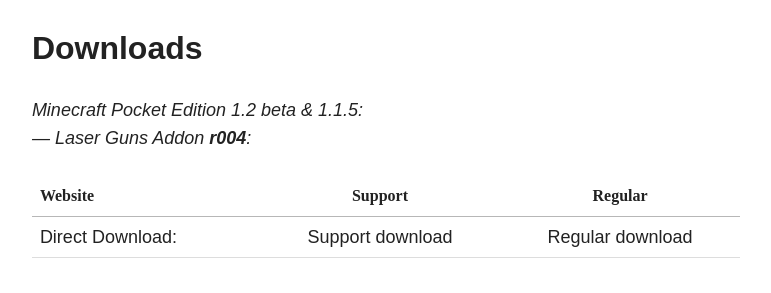
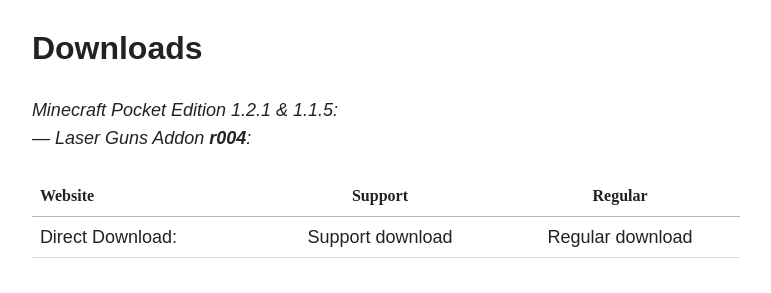
Before and after one commit to Desno365/Desno365.github.io, a Jekyll site: the page built from minecraft/laser-mod/index.md, in a window 1280 px wide and 900 px high, scrolled down 1662 px. Shown: the part 160-453 px from the top of the window, without its empty margins (254-1025 px from the left). Built offline with Jekyll 4.4.1, drawn with Linux system fonts in a browser that asks for light colours; nearby versions of some CDN libraries; comment, search, counter and statistics services are not loaded.

Commit message:
Update compatibility

```diff
--- a/minecraft/laser-mod/index.md
+++ b/minecraft/laser-mod/index.md
@@ -43,7 +43,7 @@
 
 ## Downloads
 
-<i>Minecraft Pocket Edition 1.2 beta & 1.1.5:</i><br>
+<i>Minecraft Pocket Edition 1.2.1 & 1.1.5:</i><br>
 <i> --- Laser Guns Addon <b>r004</b>:</i>
 
 | Website | Support | Regular |
```
Also changed, not shown: minecraft/desnoguns-mod/index.md (+1 -1 lines).
